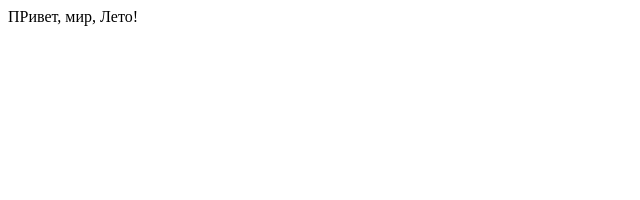
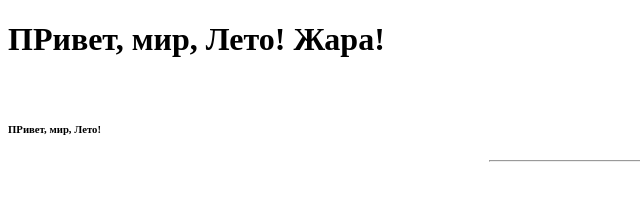
Before and after one commit to olvitov/jesika, a plain HTML site: page index.html in a window 1280 px wide. Shown: the whole page, without its empty margins (0-640 px from the left). Drawn offline with Linux system fonts and the light colour scheme.

Commit message:
lesson 2

```diff
--- a/index.html
+++ b/index.html
@@ -2,11 +2,11 @@
 <html>
 <head>
 <meta http-equiv="Content-Type" content="text/html; charset=utf-8">
-<title>докумет лето</title>
+<title> лето</title>
 </head>
-<body>
-ПРивет, мир, Лето!
-
-
+<h1>ПРивет, мир, Лето! Жара!</h1>
+<br>
+<h6>ПРивет, мир, Лето!</h6>
+<hr width="300">
 </body>
 </html>
```
